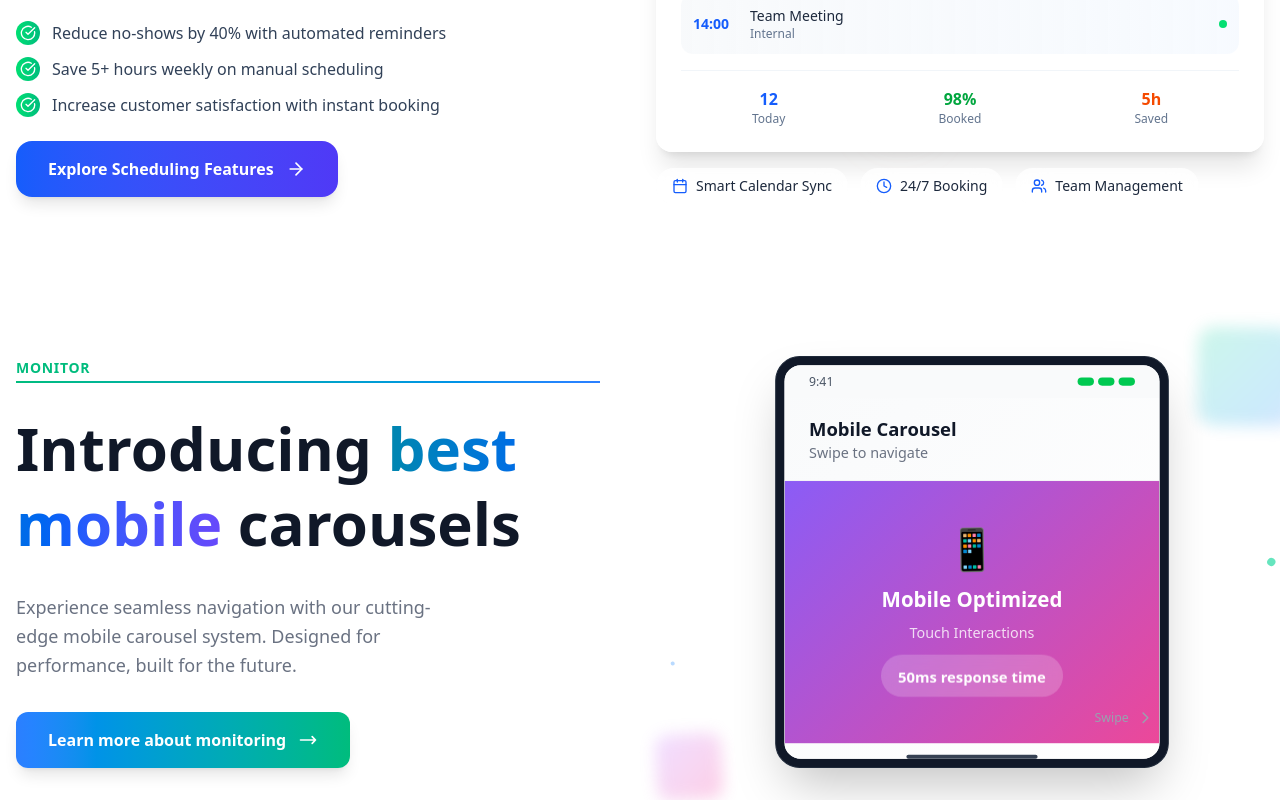
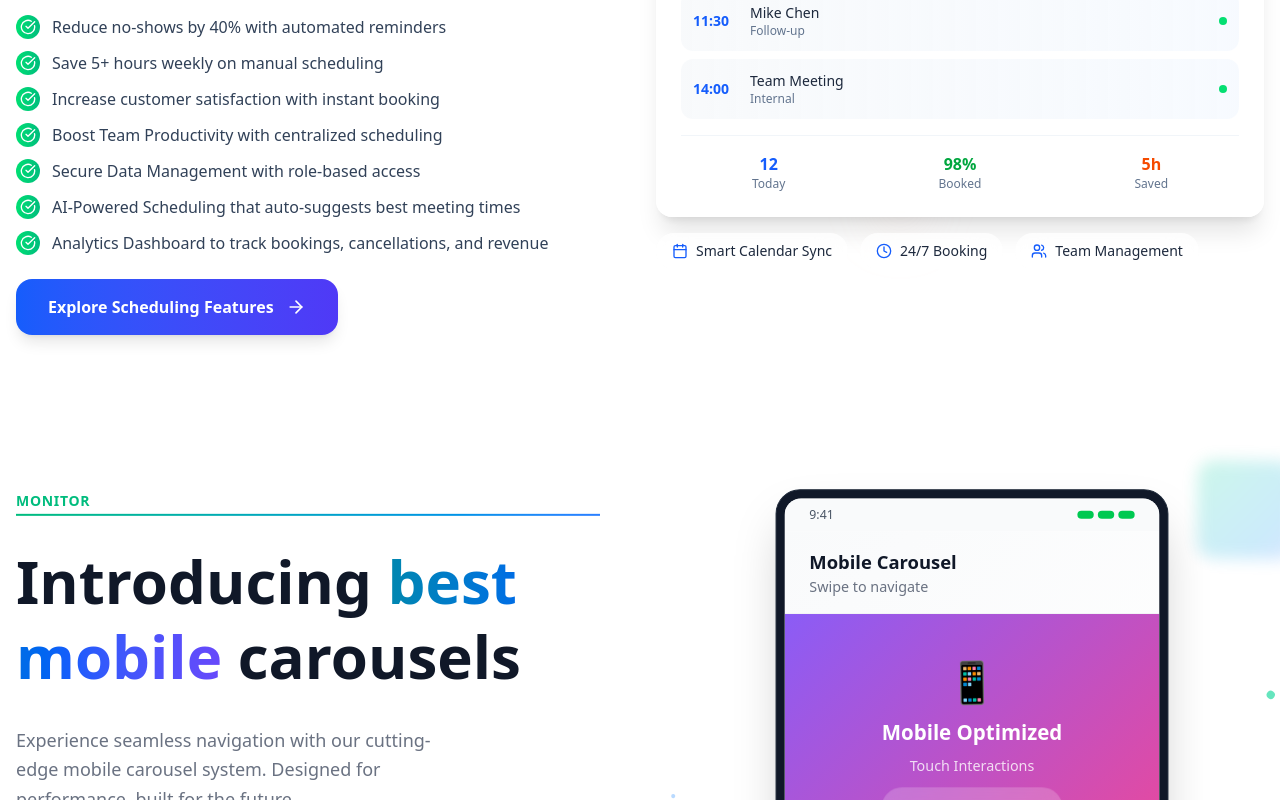
Before and after one commit to kanishka-commits/BizFlow, a React (Vite) app: page / in a window 1280 px wide. Shown: the part 2340-3140 px from the top of the page. Built offline with nearby package versions, Linux system fonts and the light colour scheme.

Commit message:
Update Schedule Section benefit section

```diff
--- a/src/components/ScheduleSection.jsx
+++ b/src/components/ScheduleSection.jsx
@@ -30,7 +30,12 @@ const ScheduleSection = () => {
   const benefits = [
     "Reduce no-shows by 40% with automated reminders",
     "Save 5+ hours weekly on manual scheduling",
-    "Increase customer satisfaction with instant booking"
+    "Increase customer satisfaction with instant booking",
+    "Boost Team Productivity with centralized scheduling",
+    "Secure Data Management with role-based access",
+    "AI-Powered Scheduling that auto-suggests best meeting times",
+    "Analytics Dashboard to track bookings, cancellations, and revenue"
+
   ];
 
   return (
```
Also changed, not shown: 1 other file (tests, documents, lock files or other folders).
